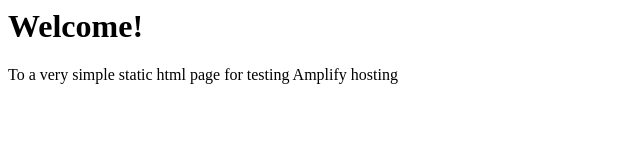
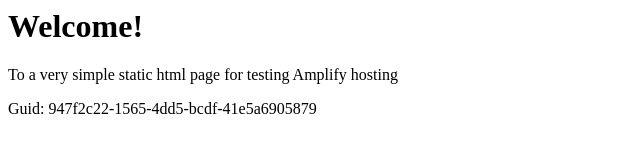
Before and after one commit to aws-aemilia-lhr/Github-PR-Commit-Integration-Test-DoNotTouch-Gith-OKSLNVO2-v1-preprod-eu-west-2, a website: page src/index.html in a window 1280 px wide. Shown: the whole page, without its empty margins (0-640 px from the left). Drawn offline with Linux system fonts and the light colour scheme.

Commit message:
commit from integ tests

```diff
--- a/src/index.html
+++ b/src/index.html
@@ -1,3 +1,5 @@
+
+
 <html lang="en">
 
 <head>
@@ -10,6 +12,6 @@
 <body>
     <h1>Welcome!</h1>
     <p>To a very simple static html page for testing Amplify hosting</p>
-</body>
+    <p>Guid: 947f2c22-1565-4dd5-bcdf-41e5a6905879</p></body>
 
 </html>
```
